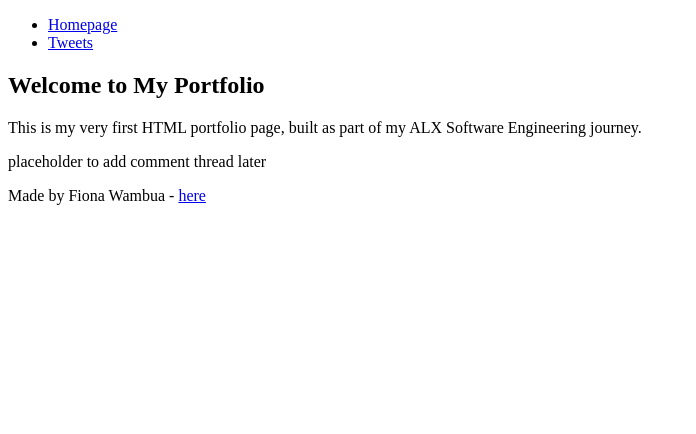
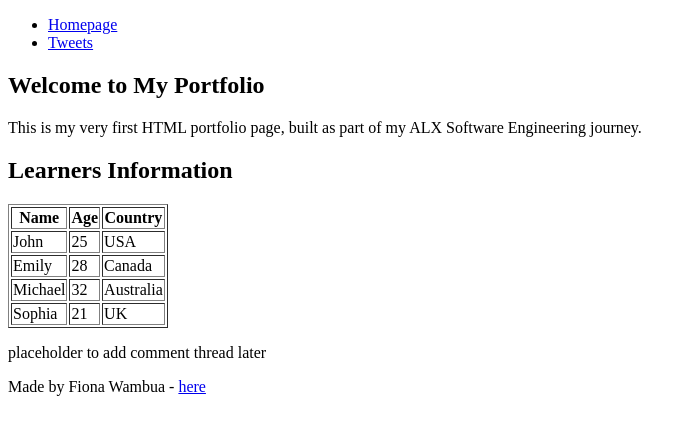
Before and after one commit to Fionasyona/My_First_Portfolio, a plain HTML site: page html_basic/index.html in a window 1280 px wide. Shown: the whole page, without its empty margins (0-696 px from the left). Drawn offline with Linux system fonts and the light colour scheme.

Commit message:
all changes

```diff
--- a/html_basic/index.html
+++ b/html_basic/index.html
@@ -17,7 +17,42 @@
     <article>
       <h1>Welcome to My Portfolio</h1>
       <p>This is my very first HTML portfolio page, built as part of my ALX Software Engineering journey.</p>
+
+      <!-- ✅ Table of Learners -->
+      <h2>Learners Information</h2>
+      <table border="1">
+        <thead>
+          <tr>
+            <th>Name</th>
+            <th>Age</th>
+            <th>Country</th>
+          </tr>
+        </thead>
+        <tbody>
+          <tr>
+            <td>John</td>
+            <td>25</td>
+            <td>USA</td>
+          </tr>
+          <tr>
+            <td>Emily</td>
+            <td>28</td>
+            <td>Canada</td>
+          </tr>
+          <tr>
+            <td>Michael</td>
+            <td>32</td>
+            <td>Australia</td>
+          </tr>
+          <tr>
+            <td>Sophia</td>
+            <td>21</td>
+            <td>UK</td>
+          </tr>
+        </tbody>
+      </table>
     </article>
+
     <aside>
       <p>placeholder to add comment thread later</p>
     </aside>
```
